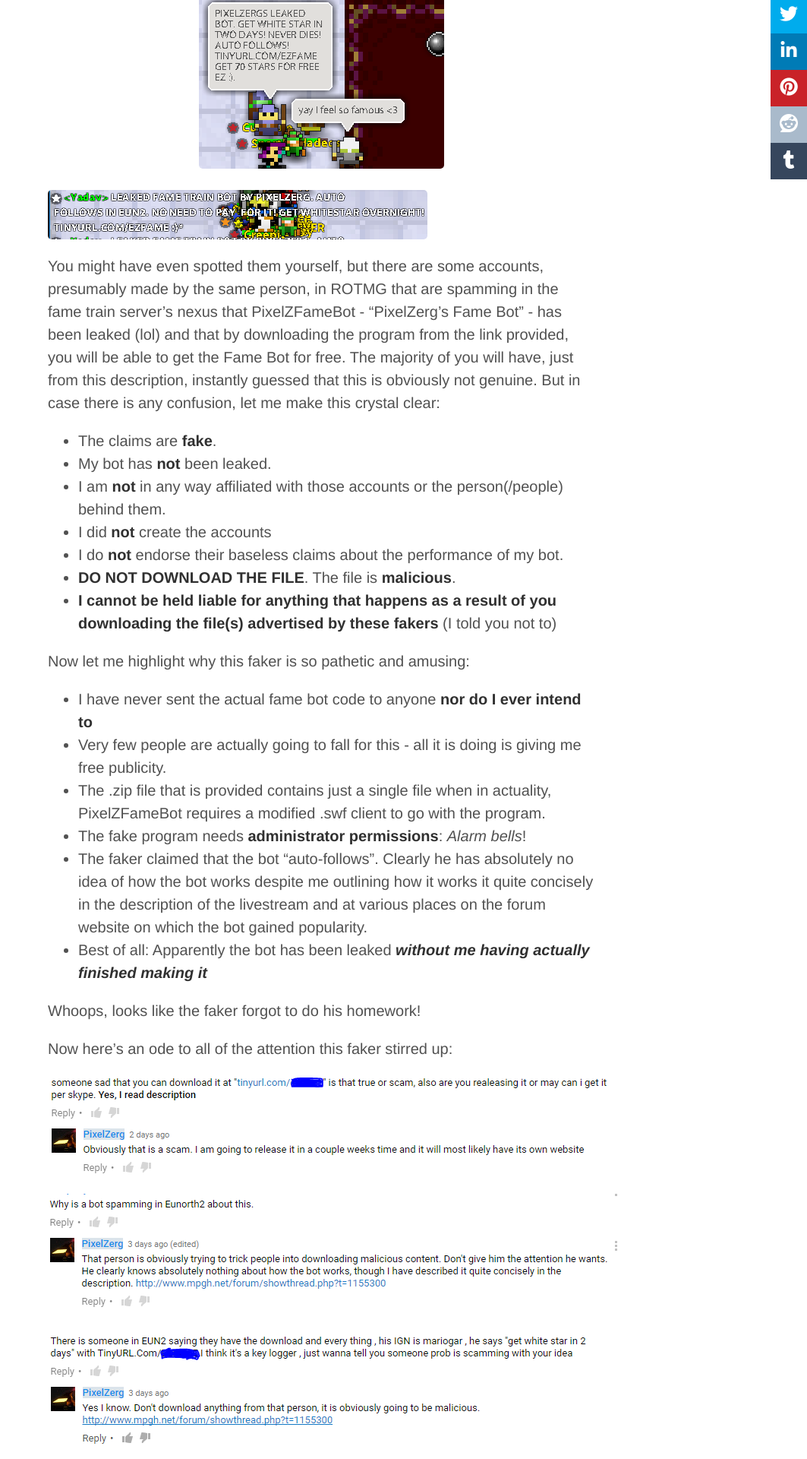
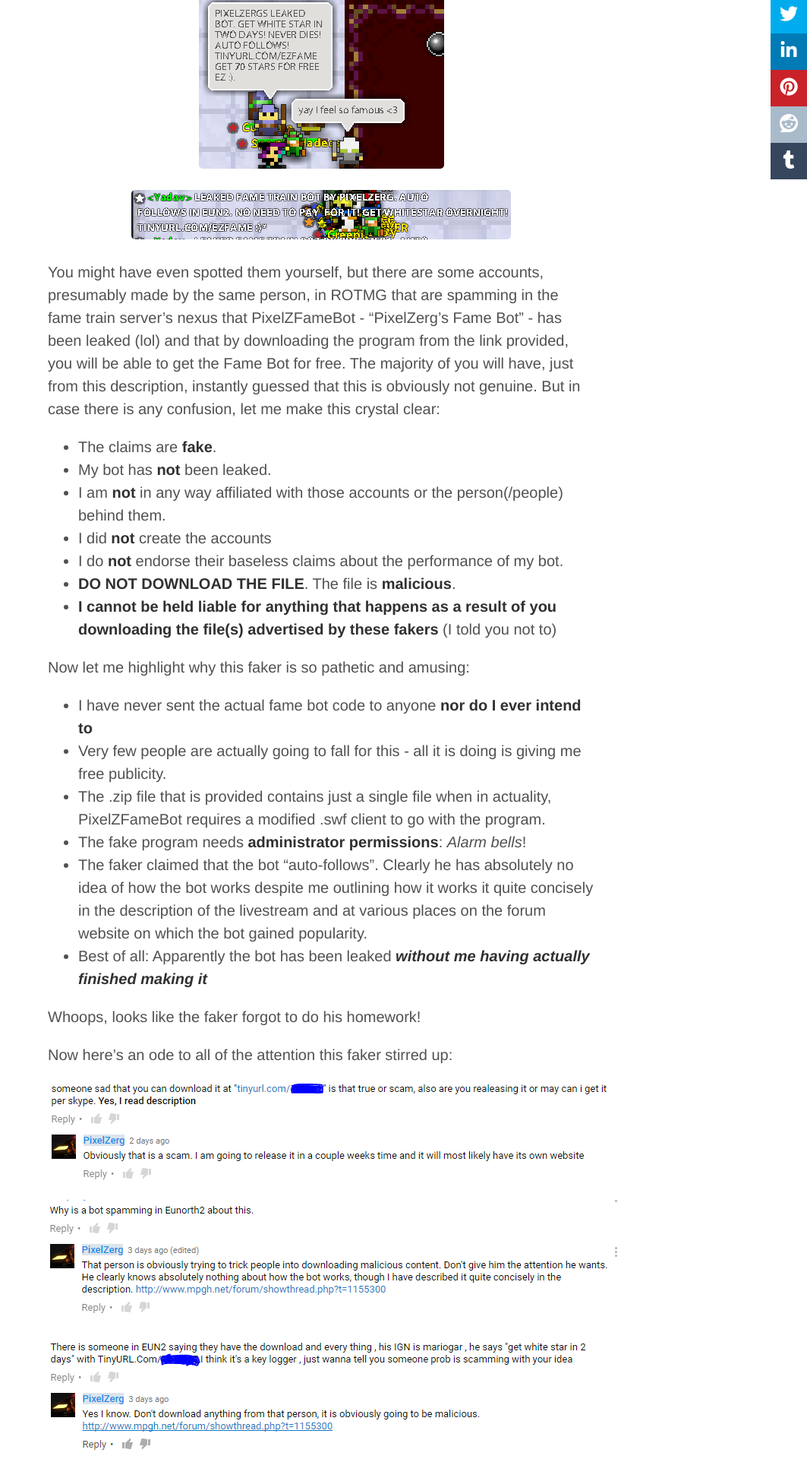
Before and after one commit to PixelZerg/PixelZFameBot, a Jekyll site: the page built from _posts/2016-08-18-fakefamebot.md, in a window 1280 px wide. Shown: the part 325-2245 px from the top of the page at 76% size, without its empty margins (217-1280 px from the left). Built offline with Jekyll 4.4.1, drawn with Linux system fonts in a browser that asks for light colours; nearby versions of some CDN libraries; comment, search, counter and statistics services are not loaded.

Commit message:
Updates to FakeFameBot Post

```diff
--- a/_posts/2016-08-18-fakefamebot.md
+++ b/_posts/2016-08-18-fakefamebot.md
@@ -5,8 +5,8 @@ description: "Fakers have been spreading lies and trying to trick people into do
 date: 2016-8-18 2:14:38
 ---
 
-<div class="centerwrapper"><img src="{{ site.url }}/public/poststuff/fakefamebot/1.PNG"></div>
-<img src="{{ site.url }}/public/poststuff/fakefamebot/11.PNG">
+<div class="centerwrapper"><img src="{{ site.url }}/public/poststuff/fakefamebot/1.png"></div>
+<div class="centerwrapper"><img src="{{ site.url }}/public/poststuff/fakefamebot/11.png"></div>
 
 You might have even spotted them yourself, but there are some accounts, presumably made by the same person, in ROTMG that are spamming in the fame train server's nexus that PixelZFameBot - "PixelZerg's Fame Bot" - has been leaked (lol) and that by downloading the program from the link provided, you will be able to get the Fame Bot for free. The majority of you will have, just from this description, instantly guessed that this is obviously not genuine. But in case there is any confusion, let me make this crystal clear:
 
```
